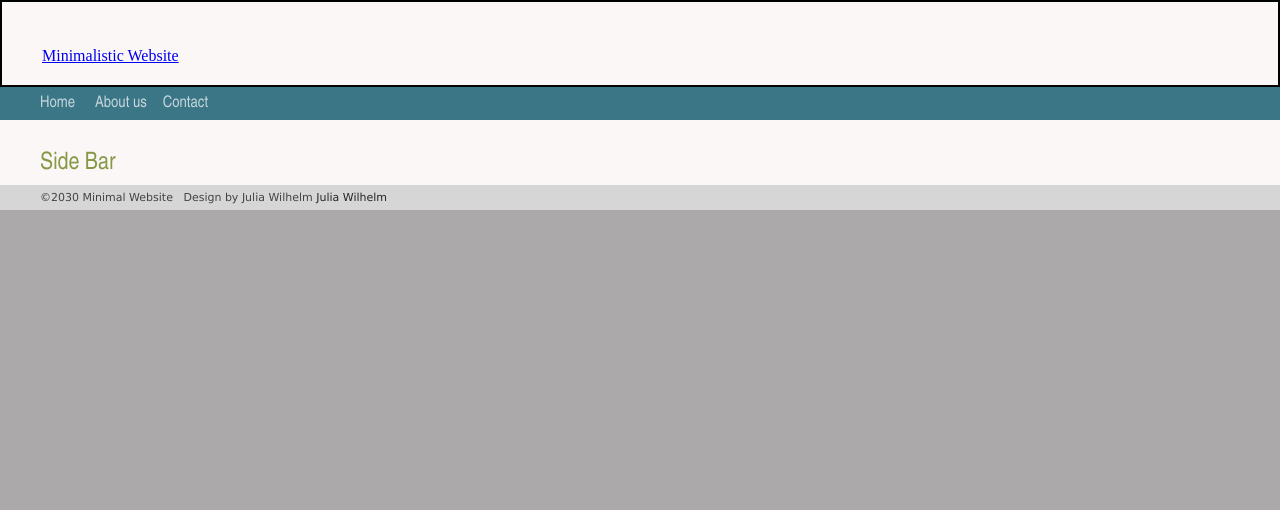
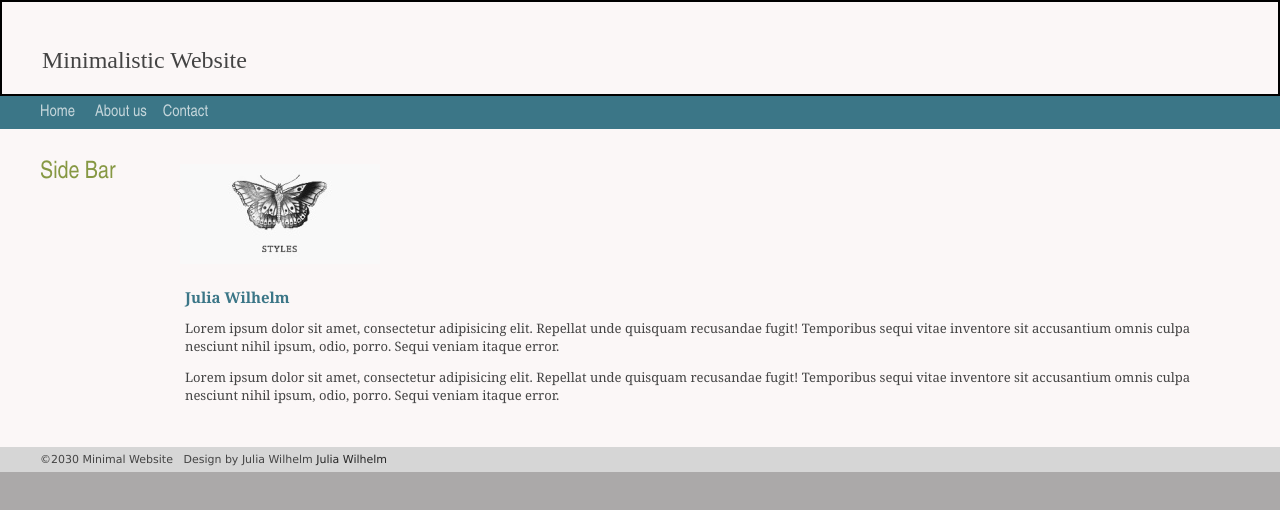
Before and after one commit to WiliTheSParrow/Minimalistic-website, a plain HTML site: page about.html in a window 1280 px wide. Drawn offline with Linux system fonts and the light colour scheme.

Commit message:
4th commit

```diff
--- a/about.html
+++ b/about.html
@@ -8,11 +8,11 @@
     <script src="js/sripts.js"></script>
 </head>
 
-<body>
+<body id="about-page">
 
     <div class="container">
         <header class="header">
-            <a href="/">Minimalistic Website</a>
+            <a class="link-title" href="/">Minimalistic Website</a>
 
         </header>
 
@@ -28,6 +28,17 @@
         </aside>
 
         <article class="main">
+            <div id="home-image">
+                <img src="image/large.jpg" alt="home image">
+            </div>
+
+            <div id="profile-info">
+               <h2>Julia Wilhelm</h2>
+
+
+                <p>Lorem ipsum dolor sit amet, consectetur adipisicing elit. Repellat unde quisquam recusandae fugit! Temporibus sequi vitae inventore sit accusantium omnis culpa nesciunt nihil ipsum, odio, porro. Sequi veniam itaque error.</p>
+                <p>Lorem ipsum dolor sit amet, consectetur adipisicing elit. Repellat unde quisquam recusandae fugit! Temporibus sequi vitae inventore sit accusantium omnis culpa nesciunt nihil ipsum, odio, porro. Sequi veniam itaque error.</p>
+            </div>
 
 
 
--- a/css/style.css
+++ b/css/style.css
@@ -73,7 +73,7 @@ h2 {
 }
 
 /* #home-image img {
-    width:
+    width: 50%
 }*/
 
 footer {
@@ -94,3 +94,14 @@ footer a{
     color: #FFFFFF;
     font-size: 11px;
 }
+
+
+/********************* About Page Styles ************/
+
+/*#about-page #home-image img {
+    width: %
+}*/
+
+#about-page #profile-info{
+    margin: 5px;
+}
```
Also changed, not shown: contact.html (+1 -1 lines).
